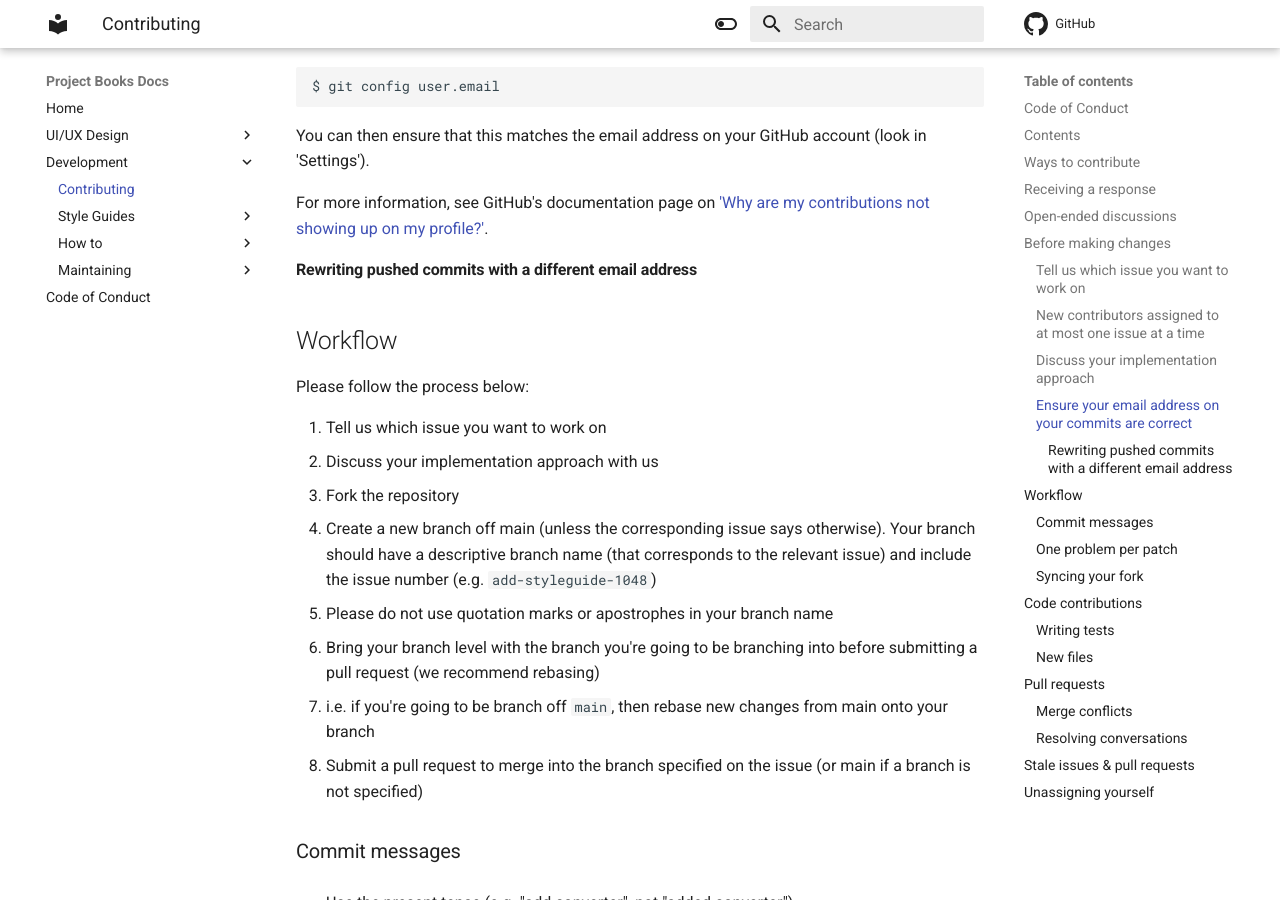
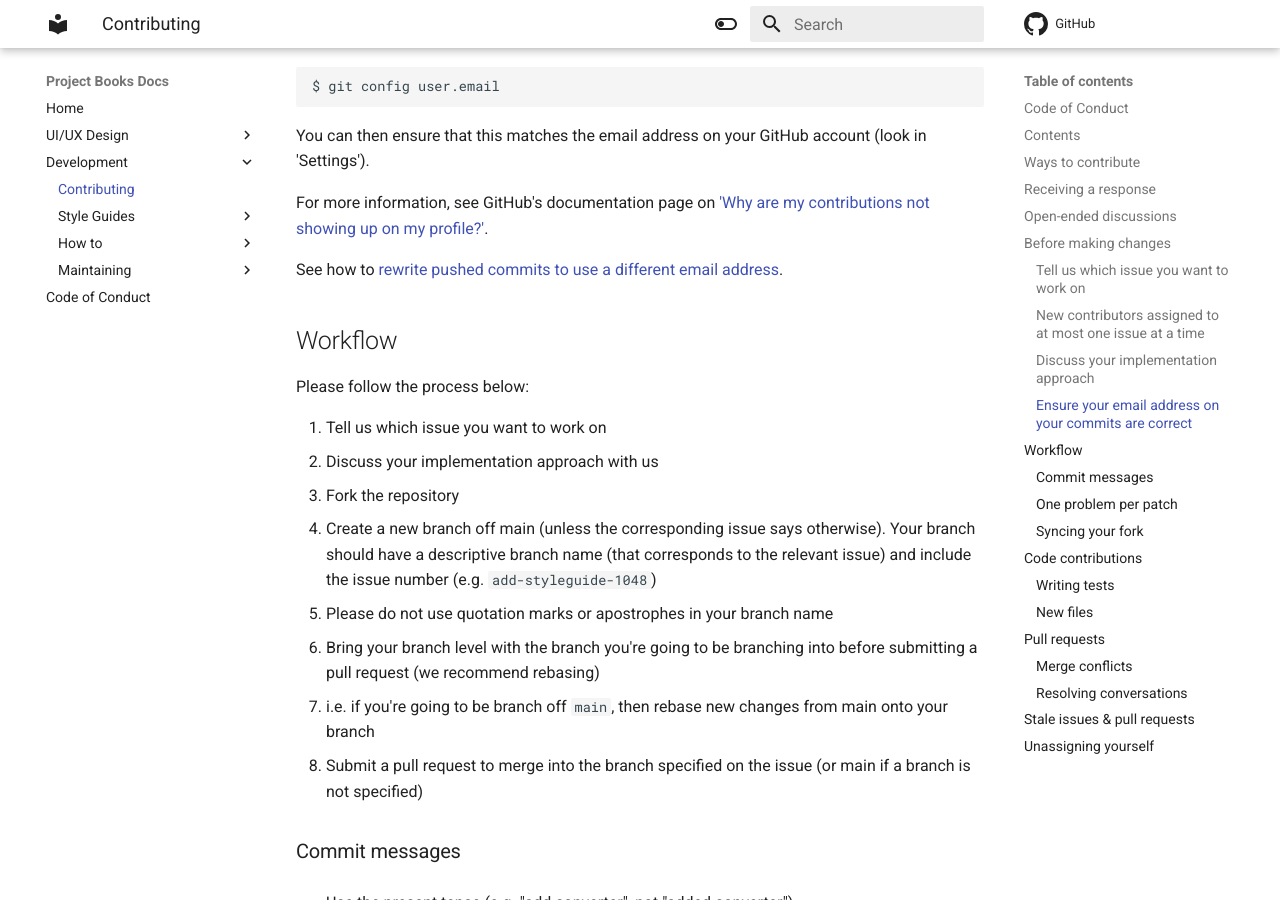
Before and after one commit to Project-Books/project-books.github.io, an MkDocs documentation site: the page built from docs/development/contributing.md, in a window 1280 px wide and 900 px high, scrolled down 3658 px. Built offline with MkDocs 1.6.1 and Material for MkDocs 9.7.7, drawn with Linux system fonts in a browser that asks for light colours.

Commit message:
Link to rewriting pushed commits page

```diff
--- a/docs/development/contributing.md
+++ b/docs/development/contributing.md
@@ -111,10 +111,7 @@ You can then ensure that this matches the email address on your GitHub account (
 For more information, see GitHub's documentation page on
 ['Why are my contributions not showing up on my profile?'](https://docs.github.com/en/free-pro-team@latest/github/setting-up-and-managing-your-github-profile/why-are-my-contributions-not-showing-up-on-my-profile).
 
-
-#### Rewriting pushed commits with a different email address
-
-
+See how to [rewrite pushed commits to use a different email address](https://project-books.github.io/docs/development/how-to/rewrite-pushed-commits/).
 
 ## Workflow
 
```
